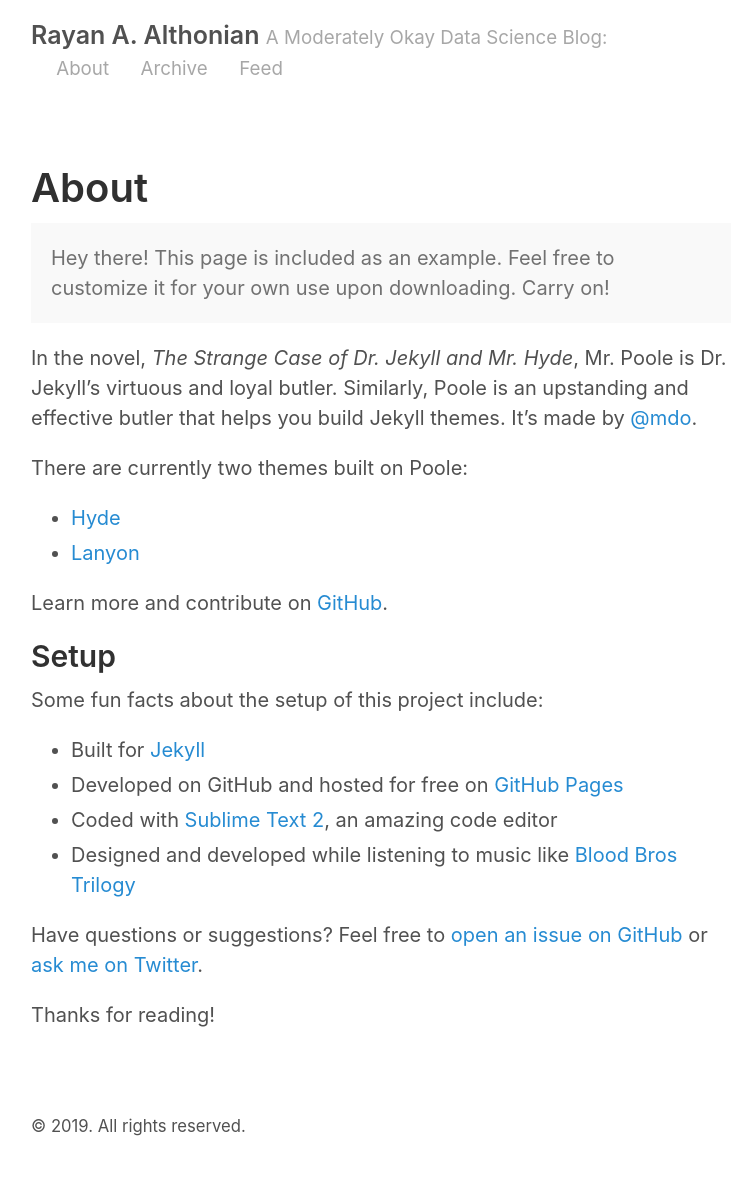
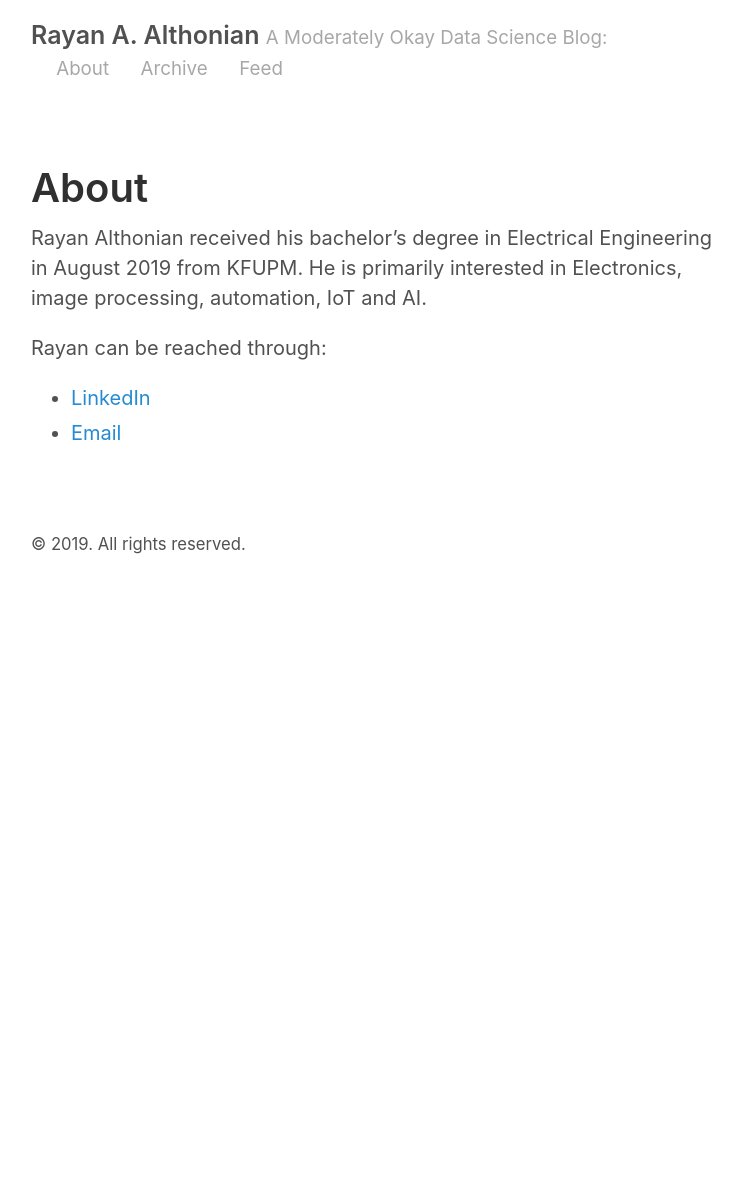
Before and after one commit to RayanAlthonian/RayanAlthonian.github.io, a Jekyll site: the page built from about.md, in a window 1280 px wide. Shown: the whole page, without its empty margins (259-1015 px from the left). Built offline with Jekyll 4.4.1, drawn with Linux system fonts in a browser that asks for light colours; after the commit the page ends 900 px from its top, so only the background shows below that.

Commit message:
11 commit

```diff
--- a/about.md
+++ b/about.md
@@ -2,29 +2,10 @@
 layout: page
 title: About
 ---
+Rayan Althonian received his bachelor's degree in Electrical Engineering in August
+2019 from KFUPM. He is primarily interested in Electronics, image processing, automation, IoT and AI.
 
-<p class="message">
-  Hey there! This page is included as an example. Feel free to customize it for your own use upon downloading. Carry on!
-</p>
+Rayan can be reached through:
 
-In the novel, *The Strange Case of Dr. Jekyll and Mr. Hyde*, Mr. Poole is Dr. Jekyll's virtuous and loyal butler. Similarly, Poole is an upstanding and effective butler that helps you build Jekyll themes. It's made by [@mdo](https://twitter.com/mdo).
-
-There are currently two themes built on Poole:
-
-* [Hyde](http://hyde.getpoole.com)
-* [Lanyon](http://lanyon.getpoole.com)
-
-Learn more and contribute on [GitHub](https://github.com/poole).
-
-## Setup
-
-Some fun facts about the setup of this project include:
-
-* Built for [Jekyll](http://jekyllrb.com)
-* Developed on GitHub and hosted for free on [GitHub Pages](https://pages.github.com)
-* Coded with [Sublime Text 2](http://sublimetext.com), an amazing code editor
-* Designed and developed while listening to music like [Blood Bros Trilogy](https://soundcloud.com/maddecent/sets/blood-bros-series)
-
-Have questions or suggestions? Feel free to [open an issue on GitHub](https://github.com/poole/poole/issues/new) or [ask me on Twitter](https://twitter.com/mdo).
-
-Thanks for reading!
+* [LinkedIn](https://www.linkedin.com/in/rayan-althonian-0638b8156/)
+* [Email](RayanAlthonian@gmail.com)
```
